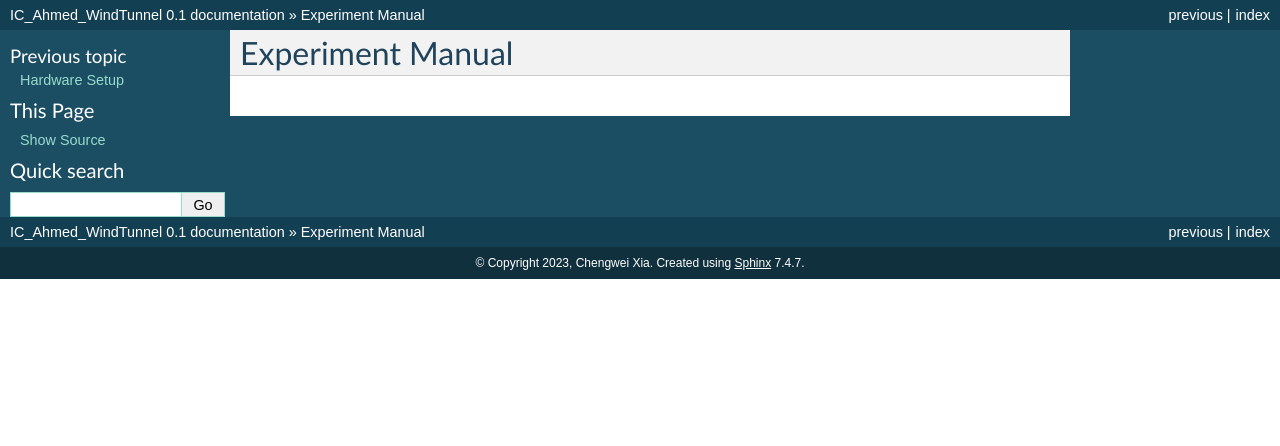
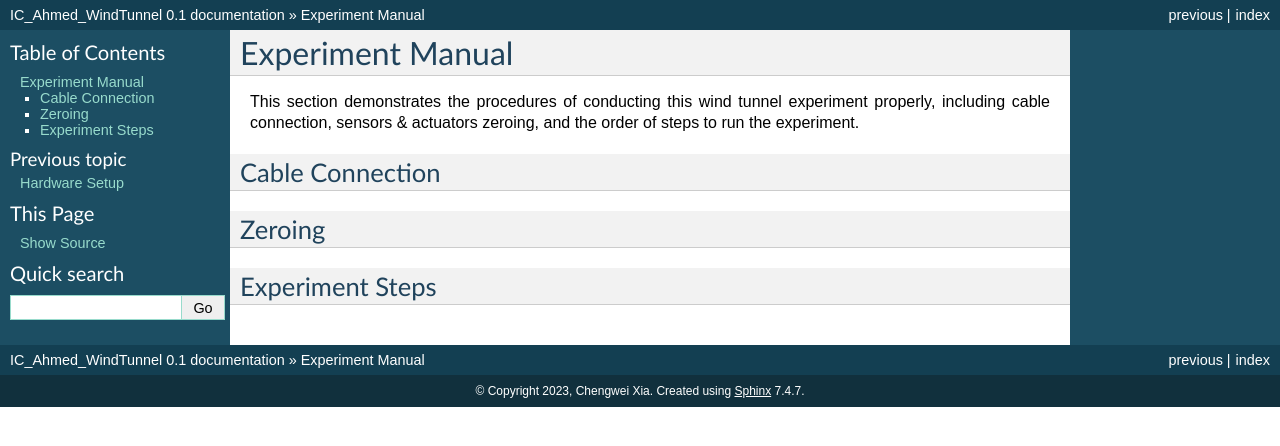
Before and after one commit to chengwei-xia/IC_Ahmed_WindTunnel, a Sphinx documentation site: the page built from source/ExpManual.rst, in a window 1280 px wide. Shown: the top 446 px of the page. Built offline with Sphinx 7.4.7, drawn with Linux system fonts in a browser that asks for light colours.

Commit message:
Add Hard ware Setup and some figures

```diff
--- a/source/ExpManual.rst
+++ b/source/ExpManual.rst
@@ -1,2 +1,21 @@
+.. _Experiment Manual:
+
 Experiment Manual
-=====
+=================
+
+This section demonstrates the procedures of conducting this wind tunnel experiment properly, including cable connection, sensors & actuators zeroing, and the order of steps to run the experiment.
+
+.. _Cable Connection:
+
+Cable Connection
+----------------
+
+.. _Zeroing:
+
+Zeroing
+-------
+
+.. _Experiment Steps:
+
+Experiment Steps
+----------------
--- a/source/index.rst
+++ b/source/index.rst
@@ -8,12 +8,15 @@ Wind Tunnel Experiment Docs (Imperial College London) - Ahmed Body Drag Reductio
 
 This is the laboratory document of the wind tunnel experiment on Reinforcement Learning flow control for drag reduction of an Ahmed body. This experiment is developed on the basis of the research of Brackston et al. 2016 (see ref) and the same Ahmed body model is used.
 
-This document records details of implementing data acquisition and Reinforcement Learning algorithm (see section "Software Setup"), cabling of sensors and installation of Ahmed body (see section "Hardware Setup"), and the procedure of running the experiment properly (see section "Experiment Manual").
+This document records details of implementing data acquisition and Reinforcement Learning algorithm (see section :ref:`Software Setup <Software Setup>`), cabling of sensors and installation of Ahmed body (see section :ref:`Hardware Setup <Hardware Setup>`), and the procedure of running the experiment properly (see section :ref:`Experiment Manual <Experiment Manual>`).
 
 .. note::
 
    More information about Reinforcement Learning code implementation in `github <https://github.com/RigasLab/RL_2DCylinder_FlowControl_SB3>`_.
 
+For a general introduction, the diagram below shows the framework of this wind tunnel experiment. The experiment consists of three major components: a host PC with a PCIe-6320 card, a real-time PXIe-8135 (PXI for short), and a wind tunnel environment with Ahmed body installed.
+
+.. image:: /_static/img/Exp_Framework.png
 
 Contents
 --------
```
Also changed, not shown: source/HardwareSetup.rst (+70 -1 lines), source/SoftwareSetup.rst (+7 -7 lines), source/_static/img/Encoder_connection.png (added), source/_static/img/Encoder_connector.png (added), source/_static/img/Exp_Framework.png (added), source/_static/img/FB_Drawing.png (added), 1 other file.
